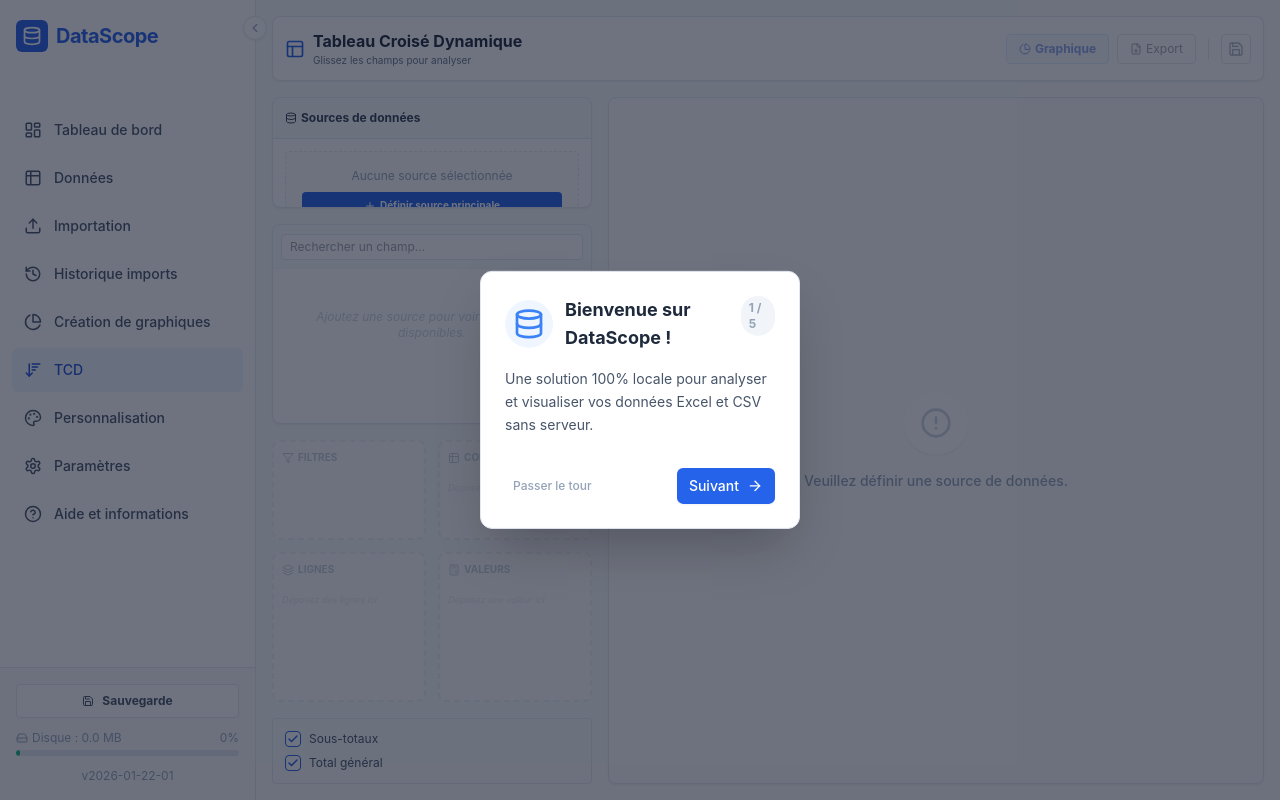
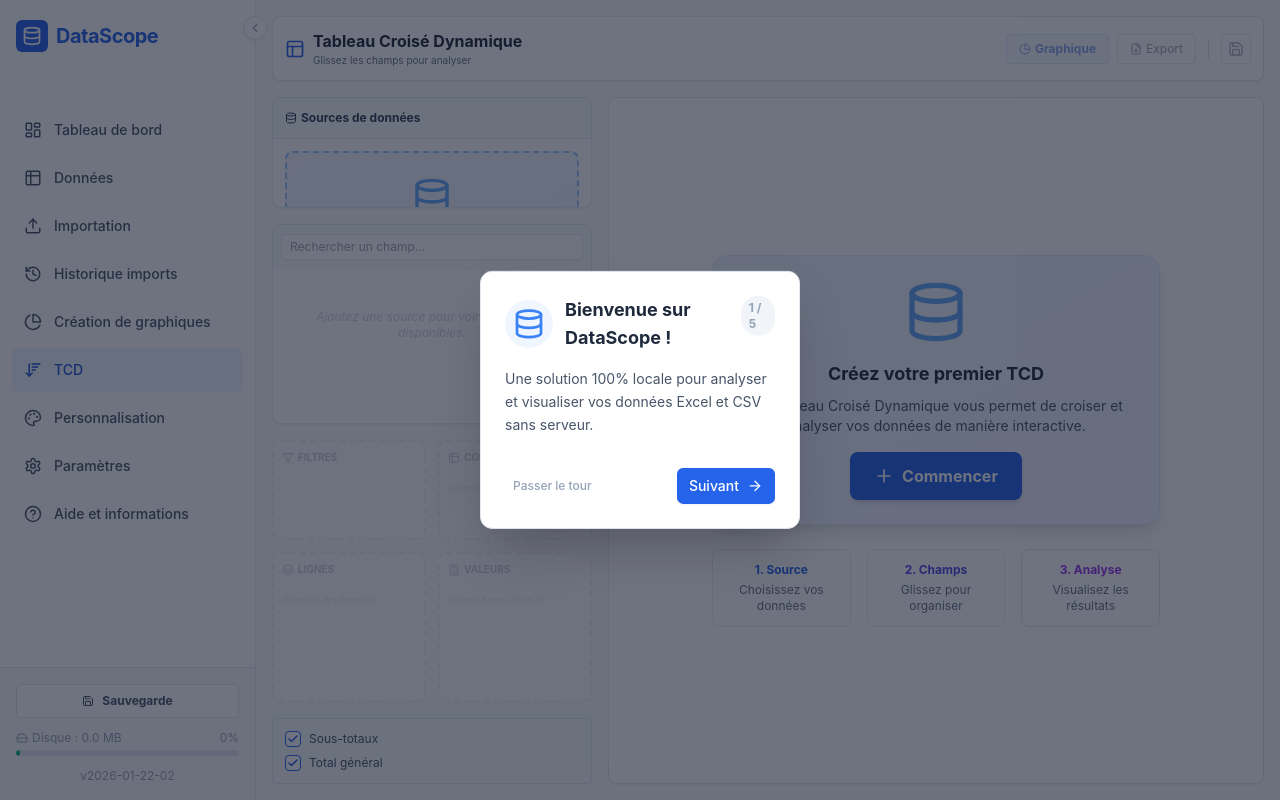
Before and after one commit to Joe14-94/DataAnalyse, a React (Vite) app: page /#/pivot in a window 1280 px wide. Built offline with nearby package versions, Linux system fonts and the light colour scheme.

Commit message:
Phase 2: Améliorations UX TCD - CTA central enrichi + Version 2026-01-22-02

```diff
--- a/pages/PivotTable.tsx
+++ b/pages/PivotTable.tsx
@@ -699,13 +699,17 @@
 
                             {/* LISTE DES SOURCES */}
                             {sources.length === 0 ? (
-                                <div className="text-center p-4 border border-dashed border-slate-200 rounded bg-slate-50/50">
-                                    <p className="text-xs text-slate-400 mb-2">Aucune source sélectionnée</p>
+                                <div className="text-center p-6 border-2 border-dashed border-blue-300 rounded-lg bg-gradient-to-br from-blue-50 to-indigo-50">
+                                    <div className="mb-3">
+                                        <Database className="w-10 h-10 mx-auto text-blue-400 mb-2" />
+                                        <p className="text-sm font-semibold text-slate-700 mb-1">Commencez votre analyse</p>
+                                        <p className="text-xs text-slate-500">Sélectionnez une source de données</p>
+                                    </div>
                                     <button
                                         onClick={startAddSource}
-                                        className="w-full py-1.5 bg-blue-600 text-white text-[10px] font-bold rounded hover:bg-blue-700 transition-colors flex items-center justify-center gap-1"
+                                        className="w-full py-2.5 bg-blue-600 text-white text-sm font-bold rounded-lg hover:bg-blue-700 transition-all shadow-md hover:shadow-lg flex items-center justify-center gap-2"
                                     >
-                                        <Plus className="w-3 h-3" /> Définir source principale
+                                        <Plus className="w-4 h-4" /> Définir source principale
                                     </button>
                                 </div>
                             ) : (
@@ -1108,13 +1112,46 @@
                             </div>
                         </div>
                     ) : (
-                        <div className="flex flex-col items-center justify-center h-full text-slate-400 bg-slate-50/50">
-                            <div className="p-4 bg-white rounded-full shadow-sm mb-4">
-                                {sources.length === 0 ? <AlertCircle className="w-8 h-8 text-slate-300" /> : <MousePointerClick className="w-8 h-8 text-blue-200 animate-bounce" />}
-                            </div>
-                            <p className="text-sm font-medium">
-                                {sources.length === 0 ? "Veuillez définir une source de données." : "Commencez par glisser des champs."}
-                            </p>
+                        <div className="flex flex-col items-center justify-center h-full text-slate-400 p-8">
+                            {sources.length === 0 ? (
+                                <div className="max-w-md text-center">
+                                    <div className="p-6 bg-gradient-to-br from-blue-50 to-indigo-50 rounded-2xl shadow-lg mb-6 border border-blue-100">
+                                        <Database className="w-16 h-16 mx-auto text-blue-400 mb-4" />
+                                        <h3 className="text-lg font-bold text-slate-800 mb-2">Créez votre premier TCD</h3>
+                                        <p className="text-sm text-slate-600 mb-4">
+                                            Un Tableau Croisé Dynamique vous permet de croiser et analyser vos données de manière interactive.
+                                        </p>
+                                        <button
+                                            onClick={startAddSource}
+                                            className="px-6 py-3 bg-blue-600 text-white font-bold rounded-lg hover:bg-blue-700 transition-all shadow-md hover:shadow-xl flex items-center justify-center gap-2 mx-auto"
+                                        >
+                                            <Plus className="w-5 h-5" /> Commencer
+                                        </button>
+                                    </div>
+                                    <div className="grid grid-cols-3 gap-4 text-xs">
+                                        <div className="text-center p-3 bg-white rounded-lg border border-slate-200">
+                                            <div className="font-bold text-blue-600 mb-1">1. Source</div>
+                                            <div className="text-slate-500">Choisissez vos données</div>
+                                        </div>
+                                        <div className="text-center p-3 bg-white rounded-lg border border-slate-200">
+                                            <div className="font-bold text-indigo-600 mb-1">2. Champs</div>
+                                            <div className="text-slate-500">Glissez pour organiser</div>
+                                        </div>
+                                        <div className="text-center p-3 bg-white rounded-lg border border-slate-200">
+                                            <div className="font-bold text-purple-600 mb-1">3. Analyse</div>
+                                            <div className="text-slate-500">Visualisez les résultats</div>
+                                        </div>
+                                    </div>
+                                </div>
+                            ) : (
+                                <div className="text-center">
+                                    <div className="p-4 bg-white rounded-full shadow-sm mb-4 inline-block">
+                                        <MousePointerClick className="w-8 h-8 text-blue-400 animate-bounce" />
+                                    </div>
+                                    <p className="text-sm font-medium text-slate-600">Commencez par glisser des champs</p>
+                                    <p className="text-xs text-slate-400 mt-2">Faites glisser les champs depuis la liste vers les zones ci-contre</p>
+                                </div>
+                            )}
                             {sources.length > 0 && <p className="text-xs text-slate-400 mt-2">Zone de gauche &rarr; Lignes / Colonnes / Valeurs</p>}
                         </div>
                     )}
--- a/utils.ts
+++ b/utils.ts
@@ -5,7 +5,7 @@
 import html2canvas from 'html2canvas';
 
 // Updated version
-export const APP_VERSION = "2026-01-22-01";
+export const APP_VERSION = "2026-01-22-02";
 
 export const generateId = (): string => {
   return Math.random().toString(36).substr(2, 9);
@@ -235,7 +235,7 @@
         const rows = jsonData.slice(1).map(row => {
           // Remplir les cellules vides si la ligne est plus courte que les headers
           const fullRow = [...row];
-           while(fullRow.length < headers.length) fullRow.push('');
+          while (fullRow.length < headers.length) fullRow.push('');
           return fullRow.map(cell => cell !== undefined && cell !== null ? String(cell) : '');
         }).filter(row => row.some(cell => cell.trim() !== '')); // Filtre les lignes vides
 
@@ -679,7 +679,7 @@
       const url = URL.createObjectURL(blob);
       const link = document.createElement('a');
       link.href = url;
-      link.download =(`${filename}.html`);
+      link.download = (`${filename}.html`);
       document.body.appendChild(link);
       link.click();
       setTimeout(() => document.body.removeChild(link), 100);
@@ -971,7 +971,7 @@
     date.setDate(15);
 
     const dateStr = date.toISOString().split('T')[0];
-    const baseCount = 65 + (5-i) * 6 + (Math.random() * 15);
+    const baseCount = 65 + (5 - i) * 6 + (Math.random() * 15);
     const rowCount = Math.floor(baseCount);
     const rows: DataRow[] = [];
 
@@ -993,7 +993,7 @@
       const amount = Math.floor(Math.random() * 1400) + 150;
 
       rows.push({
-        id: `REF-${(10-i)}-${j.toString().padStart(4, '0')}`,
+        id: `REF-${(10 - i)}-${j.toString().padStart(4, '0')}`,
         'Nom': `${firstName} ${lastName}`,
         'Email': `${firstName.toLowerCase()}.${lastName.toLowerCase()}@${domain}`,
         'Organisation': ORGS_LIST[orgIndex],
```
Lines whose indentation alone changed are shown as unchanged.
